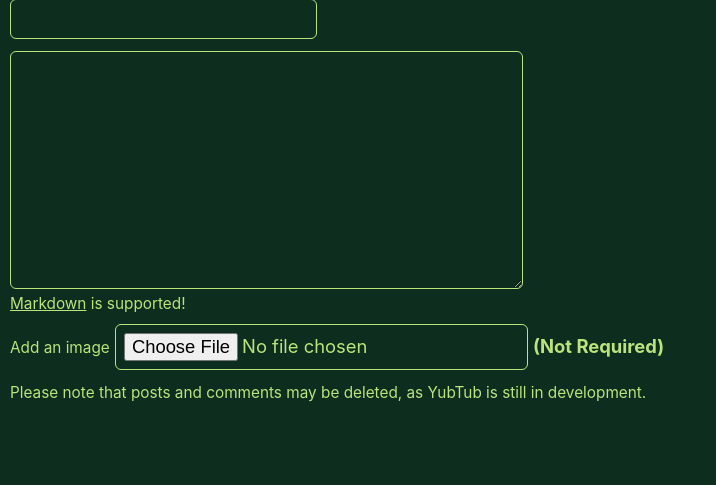
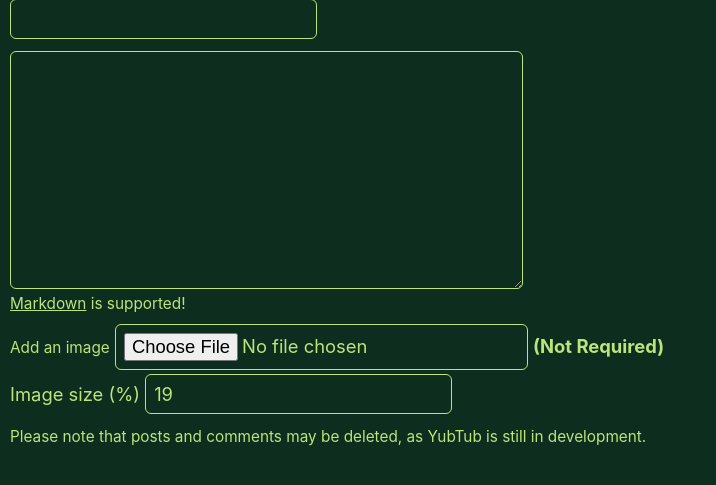
Before and after one commit to ExcessMarrow773/yubtub, a Django app: page /makePost/ in a window 1280 px wide. Shown: the part 240-725 px from the top of the page, without its empty margins (0-716 px from the left). Run offline with Django 5.2, Linux system fonts and the light colour scheme; the visitor is signed in with stand-in values (Sample User, id 1); data that the repository does not hold is empty.

Commit message:
adds image resizing/ custom sizing for small images

```diff
--- a/app/admin.py
+++ b/app/admin.py
@@ -32,6 +32,6 @@ class PostCommentAdmin(admin.ModelAdmin):
 
 @admin.register(Banner)
 class BannerAdmin(admin.ModelAdmin):
-    list_display = ('message','active', 'created_on')
+    list_display = ('message','active', 'created_on', 'expires_on')
     list_filter = ('created_on',)
     date_hierarchy = 'created_on'
--- a/app/forms.py
+++ b/app/forms.py
@@ -28,7 +28,7 @@ class PostVideo(forms.ModelForm):
 class CreatePost(forms.ModelForm):
     class Meta:
         model = Post
-        fields = ['title', 'body', 'images']
+        fields = ['title', 'body', 'images', 'image_size']
 
 class PostCommentForm(forms.ModelForm):
     class Meta:
--- a/app/models.py
+++ b/app/models.py
@@ -1,6 +1,6 @@
 from django.db import models
 from django.utils import timezone
-from django.core.validators import FileExtensionValidator
+from django.core.validators import FileExtensionValidator, MaxValueValidator, MinValueValidator
 from django.conf import settings
 from yubtub import settings
 from django.contrib.auth import get_user_model
@@ -134,6 +134,11 @@ class Post(models.Model):
         null=True,
         blank=True
     )
+    image_size = models.IntegerField(default=19,
+    validators = [
+        MinValueValidator(1),
+        MaxValueValidator(100)
+    ])
 
     def was_published_recently(self):
        return self.created_on >= timezone.now() - datetime.timedelta(days=1)
--- a/app/templates/app/editPost.html
+++ b/app/templates/app/editPost.html
@@ -15,9 +15,11 @@
     <div>
         <small>Add an image</small>
 		{% if post.images %}
-			<img src="{{ post.images.url }}" alt="" width="19%" height="auto">
+			<img src="{{ post.images.url }}" alt="" width="{{ post.image_size }}%" height="auto">
 		{% endif %}
     	{{ form.images }} <b>(Not Required)</b>
+        <br>Image Size (%)
+        {{ form.image_size }}
     </div>
     <button type="submit" class="btn btn-primary">Submit</button>
     <a href="{% url 'app:index' %}">Cancel</a>
--- a/app/templates/app/makePost.html
+++ b/app/templates/app/makePost.html
@@ -32,7 +32,8 @@
     </div>
     <div>
         <small>Add an image</small>
-        {{ form.images }} <b>(Not Required)</b>
+        {{ form.images }} <b>(Not Required)</b><br>
+        Image size (%) {{ form.image_size }}
     </div>
 
     <!-- ── Upload progress ── -->
--- a/app/templates/app/viewPost.html
+++ b/app/templates/app/viewPost.html
@@ -19,7 +19,7 @@
     <p>{{ post.body | markdown }}</p>
     <div style="justify-content: center; align-items: center; ">
     	{% if post.images %}
-    	<img src="{{ post.images.url }}" alt="" width="19%" height="auto">
+    	<img src="{{ post.images.url }}" alt="" width="{{ post.image_size }}%" height="auto">
     	{% endif %}
     </div>
 
--- a/app/views.py
+++ b/app/views.py
@@ -90,7 +90,7 @@ def editPost(request, pk):
 			post.body=form.cleaned_data["body"]
 			if form.cleaned_data["images"] is not None:
 				post.images=form.cleaned_data["images"]
-
+			post.image_size=form.cleaned_data["image_size"]
 			post.save()
 			mentions = post.get_valid_mentions()
 			if mentions:
@@ -101,7 +101,8 @@ def editPost(request, pk):
 			initial={
 				'title': post.title,
 				'body': post.body,
-				'images': post.images
+				'images': post.images,
+				'image_size': post.image_size
 			})
 
 	context = {
```
Also changed, not shown: app/migrations/0037_post_image_size.py (added).
